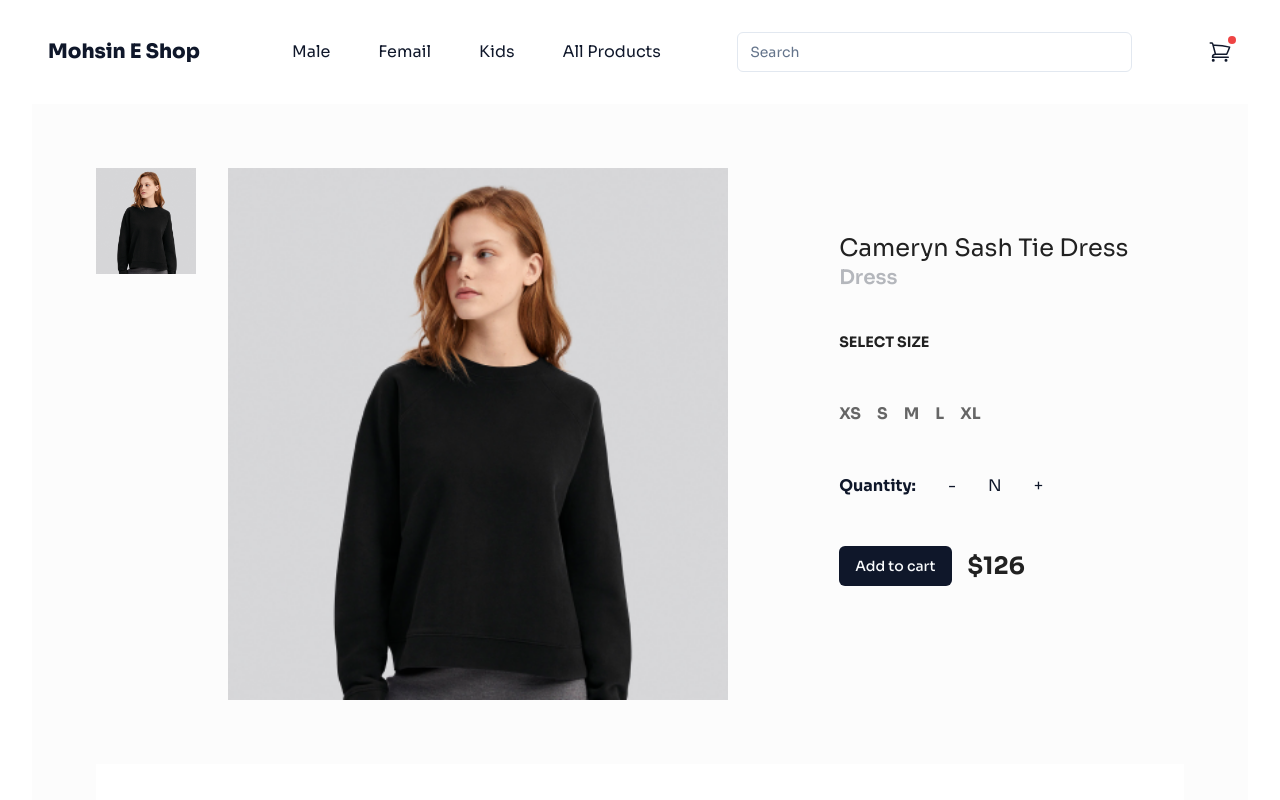
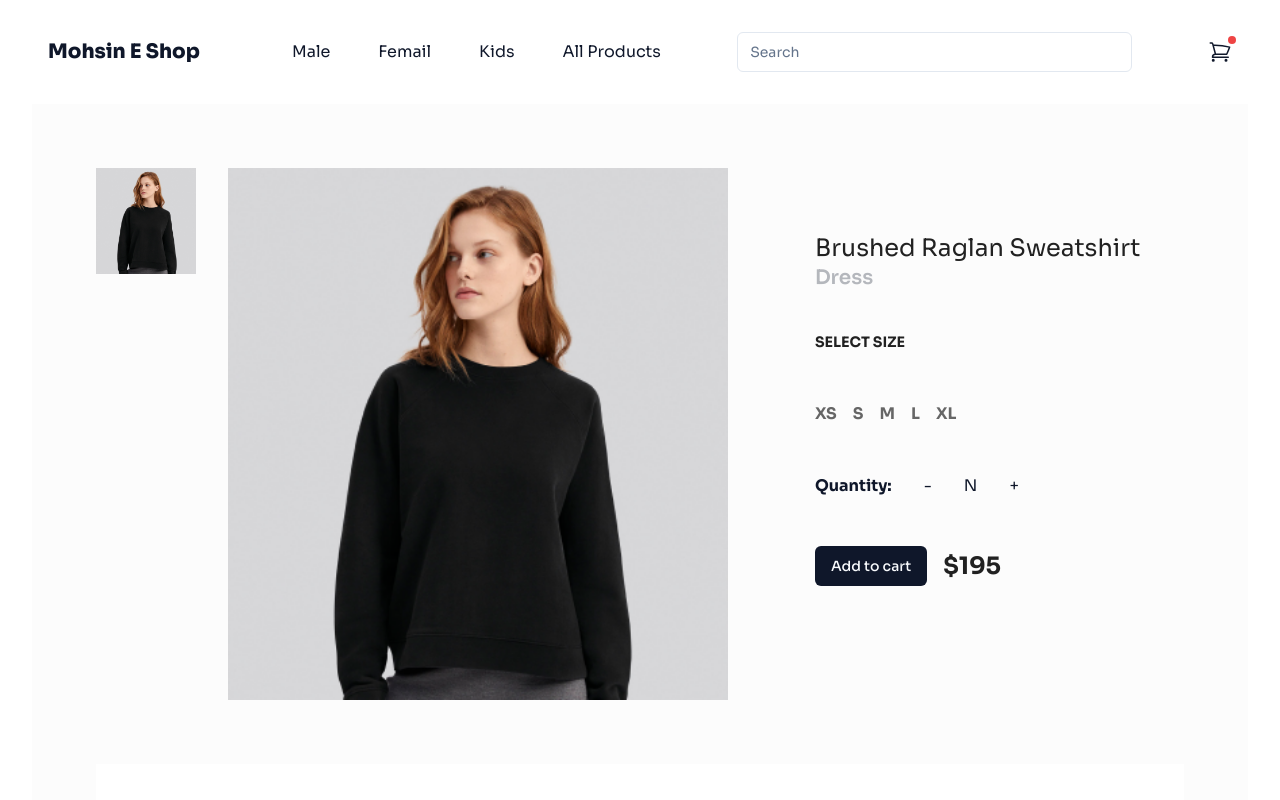
Before and after one commit to MohsinDev369/nextjs-ecom-hackathon2, a Next.js app: page /products/Brushed_Raglan_Sweatshirt in a window 1280 px wide. Shown: the top 800 px of the page. Built offline with nearby package versions, Linux system fonts and the light colour scheme.

Commit message:
product page completed

```diff
--- a/src/app/products/[slug]/page.tsx
+++ b/src/app/products/[slug]/page.tsx
@@ -1,9 +1,10 @@
 import { Button } from "@/components/ui/button";
 import products from "@/dum_db/db";
 import Image from "next/image";
-import Link from "next/link";
+import db from "@/dum_db/db";
 
-export default function Page({ params }: { params: { slug: string } }): any {
+export default function Page({ params }: { params: { slug: string } }) {
+  let product = products.find((i) => i.slug===params.slug);
   return (
     <section className="bg-[#fcfcfc] sm:p-16 overflow-hidden">
       <div className="flex justify-between max-lg:flex-col">
@@ -13,7 +14,7 @@ export default function Page({ params }: { params: { slug: string } }): any {
         >
           <div className="flex flex-col gap-4">
             <Image
-              src={"/assets/img_slider/slider_img1.png"}
+              src={`${product?.src}`}
               alt="imag"
               height={100}
               width={100}
@@ -21,7 +22,7 @@ export default function Page({ params }: { params: { slug: string } }): any {
           </div>
           <div className="w-[80%] h-full">
             <Image
-              src={"/assets/img_slider/slider_img1.png"}
+              src={`${product?.src}`}
               alt="imag"
               height={500}
               width={500}
@@ -33,7 +34,7 @@ export default function Page({ params }: { params: { slug: string } }): any {
           className="flex flex-col flex-shrink-[1] flex-grow-[1] gap-10 mt-16"
         >
           <div>
-            <h3 className="text-2xl text-[#212121]">Cameryn Sash Tie Dress</h3>
+            <h3 className="text-2xl text-[#212121]">{ product?.namee}</h3>
             <span className="font-semibold text-xl opacity-30 ">Dress</span>
           </div>
           <div className="space-y-12">
@@ -57,7 +58,7 @@ export default function Page({ params }: { params: { slug: string } }): any {
             </div>
             <div id="addtocart" className="flex items-center gap-4">
               <Button>Add to cart</Button>
-              <p className="font-bold text-2xl text-[#212121]">$126</p>
+              <p className="font-bold text-2xl text-[#212121]">{ product?.price}</p>
             </div>
           </div>
         </div>
@@ -80,7 +81,10 @@ export default function Page({ params }: { params: { slug: string } }): any {
             Product Information
           </h2>
         </div>
-        <div id="desc-details" className="flex z-[2] max-sm:flex-col max-sm:gap-4">
+        <div
+          id="desc-details"
+          className="flex z-[2] max-sm:flex-col max-sm:gap-4"
+        >
           <h4 className="flex-1 font-bold text-base text-[#666] ">
             PRODUCT DETAILS
           </h4>
--- a/src/dum_db/db.js
+++ b/src/dum_db/db.js
@@ -20,6 +20,14 @@ let products = [
     src: "/assets/img_slider/slider_img2.png",
     price: "$175",
     category: "femail",
+    details:
+      "Lorem ipsum dolor sit amet, consectetur adipiscing elit, sed do eiusmod tempor incididunt ut labore et dolore magna aliqua. Ut enim ad minim veniam, quis nostrud exercitation ullamco laboris nisi ut aliquip ex ea commodo consequat. Duis aute irure dolor in reprehenderit in voluptate velit esse cillum dolore eu fugiat nulla pariatur. Excepteur sint occaecat cupidatat non proident, sunt in culpa qui officia deserunt mollit anim id est laborum.",
+    care: [
+      "Hand wash using cold water.",
+      "Do not using bleach.",
+      "Hang it to dry.",
+      "Iron on low temperature.",
+    ],
   },
   {
     namee: "Flex Sweatshirt",
@@ -27,6 +35,14 @@ let products = [
     src: "/assets/img_slider/slider_img3.png",
     price: "$195",
     category: "femail",
+    details:
+      "Lorem ipsum dolor sit amet, consectetur adipiscing elit, sed do eiusmod tempor incididunt ut labore et dolore magna aliqua. Ut enim ad minim veniam, quis nostrud exercitation ullamco laboris nisi ut aliquip ex ea commodo consequat. Duis aute irure dolor in reprehenderit in voluptate velit esse cillum dolore eu fugiat nulla pariatur. Excepteur sint occaecat cupidatat non proident, sunt in culpa qui officia deserunt mollit anim id est laborum.",
+    care: [
+      "Hand wash using cold water.",
+      "Do not using bleach.",
+      "Hang it to dry.",
+      "Iron on low temperature.",
+    ],
   },
   {
     namee: "pajamas",
@@ -34,6 +50,14 @@ let products = [
     src: "/assets/img_slider/slider_img4.png",
     price: "$175",
     category: "male",
+    details:
+      "Lorem ipsum dolor sit amet, consectetur adipiscing elit, sed do eiusmod tempor incididunt ut labore et dolore magna aliqua. Ut enim ad minim veniam, quis nostrud exercitation ullamco laboris nisi ut aliquip ex ea commodo consequat. Duis aute irure dolor in reprehenderit in voluptate velit esse cillum dolore eu fugiat nulla pariatur. Excepteur sint occaecat cupidatat non proident, sunt in culpa qui officia deserunt mollit anim id est laborum.",
+    care: [
+      "Hand wash using cold water.",
+      "Do not using bleach.",
+      "Hang it to dry.",
+      "Iron on low temperature.",
+    ],
   },
   {
     namee: "Topi",
@@ -41,6 +65,14 @@ let products = [
     src: "/assets/img_slider/slider_img5.png",
     price: "$175",
     category: "male",
+    details:
+      "Lorem ipsum dolor sit amet, consectetur adipiscing elit, sed do eiusmod tempor incididunt ut labore et dolore magna aliqua. Ut enim ad minim veniam, quis nostrud exercitation ullamco laboris nisi ut aliquip ex ea commodo consequat. Duis aute irure dolor in reprehenderit in voluptate velit esse cillum dolore eu fugiat nulla pariatur. Excepteur sint occaecat cupidatat non proident, sunt in culpa qui officia deserunt mollit anim id est laborum.",
+    care: [
+      "Hand wash using cold water.",
+      "Do not using bleach.",
+      "Hang it to dry.",
+      "Iron on low temperature.",
+    ],
   },
   {
     namee: "Shirt MAX",
@@ -48,6 +80,14 @@ let products = [
     src: "/assets/img_slider/slider_img6.png",
     price: "$175",
     category: "male",
+    details:
+      "Lorem ipsum dolor sit amet, consectetur adipiscing elit, sed do eiusmod tempor incididunt ut labore et dolore magna aliqua. Ut enim ad minim veniam, quis nostrud exercitation ullamco laboris nisi ut aliquip ex ea commodo consequat. Duis aute irure dolor in reprehenderit in voluptate velit esse cillum dolore eu fugiat nulla pariatur. Excepteur sint occaecat cupidatat non proident, sunt in culpa qui officia deserunt mollit anim id est laborum.",
+    care: [
+      "Hand wash using cold water.",
+      "Do not using bleach.",
+      "Hang it to dry.",
+      "Iron on low temperature.",
+    ],
   },
   {
     namee: "dress 3",
@@ -55,6 +95,14 @@ let products = [
     src: "/assets/img_slider/slider_img7.png",
     price: "$175",
     category: "femail",
+    details:
+      "Lorem ipsum dolor sit amet, consectetur adipiscing elit, sed do eiusmod tempor incididunt ut labore et dolore magna aliqua. Ut enim ad minim veniam, quis nostrud exercitation ullamco laboris nisi ut aliquip ex ea commodo consequat. Duis aute irure dolor in reprehenderit in voluptate velit esse cillum dolore eu fugiat nulla pariatur. Excepteur sint occaecat cupidatat non proident, sunt in culpa qui officia deserunt mollit anim id est laborum.",
+    care: [
+      "Hand wash using cold water.",
+      "Do not using bleach.",
+      "Hang it to dry.",
+      "Iron on low temperature.",
+    ],
   },
   {
     namee: "dress 4",
@@ -62,6 +110,14 @@ let products = [
     src: "/assets/img_slider/slider_img8.png",
     price: "$175",
     category: "male",
+    details:
+      "Lorem ipsum dolor sit amet, consectetur adipiscing elit, sed do eiusmod tempor incididunt ut labore et dolore magna aliqua. Ut enim ad minim veniam, quis nostrud exercitation ullamco laboris nisi ut aliquip ex ea commodo consequat. Duis aute irure dolor in reprehenderit in voluptate velit esse cillum dolore eu fugiat nulla pariatur. Excepteur sint occaecat cupidatat non proident, sunt in culpa qui officia deserunt mollit anim id est laborum.",
+    care: [
+      "Hand wash using cold water.",
+      "Do not using bleach.",
+      "Hang it to dry.",
+      "Iron on low temperature.",
+    ],
   },
   {
     namee: "something 2",
@@ -69,6 +125,14 @@ let products = [
     src: "/assets/img_slider/slider_img9.png",
     price: "$175",
     category: "femail",
+    details:
+      "Lorem ipsum dolor sit amet, consectetur adipiscing elit, sed do eiusmod tempor incididunt ut labore et dolore magna aliqua. Ut enim ad minim veniam, quis nostrud exercitation ullamco laboris nisi ut aliquip ex ea commodo consequat. Duis aute irure dolor in reprehenderit in voluptate velit esse cillum dolore eu fugiat nulla pariatur. Excepteur sint occaecat cupidatat non proident, sunt in culpa qui officia deserunt mollit anim id est laborum.",
+    care: [
+      "Hand wash using cold water.",
+      "Do not using bleach.",
+      "Hang it to dry.",
+      "Iron on low temperature.",
+    ],
   },
   {
     namee: "product 23",
@@ -76,6 +140,14 @@ let products = [
     src: "/assets/img_slider/slider_img10.png",
     price: "$175",
     category: "femail",
+    details:
+      "Lorem ipsum dolor sit amet, consectetur adipiscing elit, sed do eiusmod tempor incididunt ut labore et dolore magna aliqua. Ut enim ad minim veniam, quis nostrud exercitation ullamco laboris nisi ut aliquip ex ea commodo consequat. Duis aute irure dolor in reprehenderit in voluptate velit esse cillum dolore eu fugiat nulla pariatur. Excepteur sint occaecat cupidatat non proident, sunt in culpa qui officia deserunt mollit anim id est laborum.",
+    care: [
+      "Hand wash using cold water.",
+      "Do not using bleach.",
+      "Hang it to dry.",
+      "Iron on low temperature.",
+    ],
   },
   {
     namee: "product 67",
@@ -83,6 +155,14 @@ let products = [
     src: "/assets/img_slider/slider_img11.png",
     price: "$175",
     category: "kids",
+    details:
+      "Lorem ipsum dolor sit amet, consectetur adipiscing elit, sed do eiusmod tempor incididunt ut labore et dolore magna aliqua. Ut enim ad minim veniam, quis nostrud exercitation ullamco laboris nisi ut aliquip ex ea commodo consequat. Duis aute irure dolor in reprehenderit in voluptate velit esse cillum dolore eu fugiat nulla pariatur. Excepteur sint occaecat cupidatat non proident, sunt in culpa qui officia deserunt mollit anim id est laborum.",
+    care: [
+      "Hand wash using cold water.",
+      "Do not using bleach.",
+      "Hang it to dry.",
+      "Iron on low temperature.",
+    ],
   },
 ];
 export default products
```
